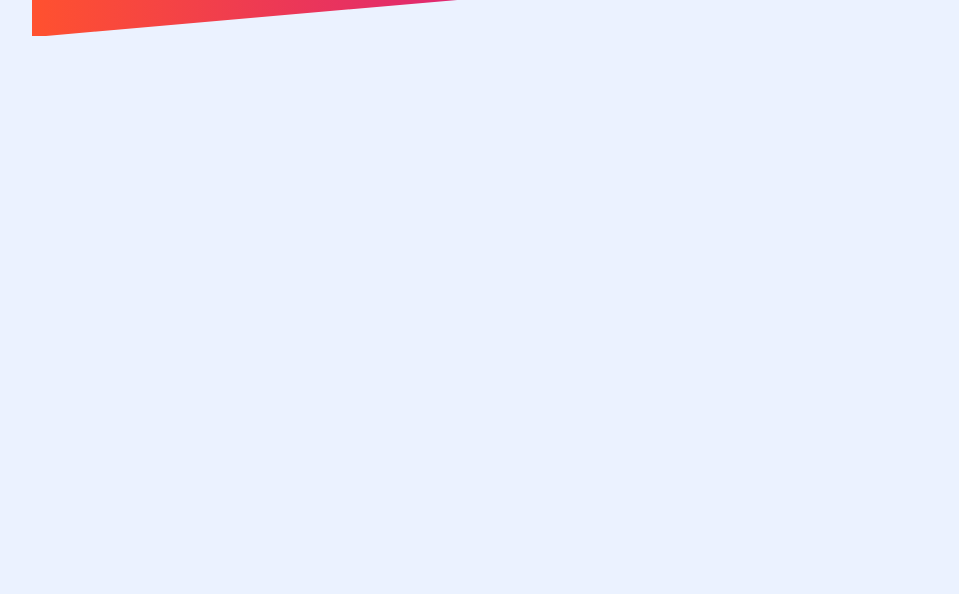
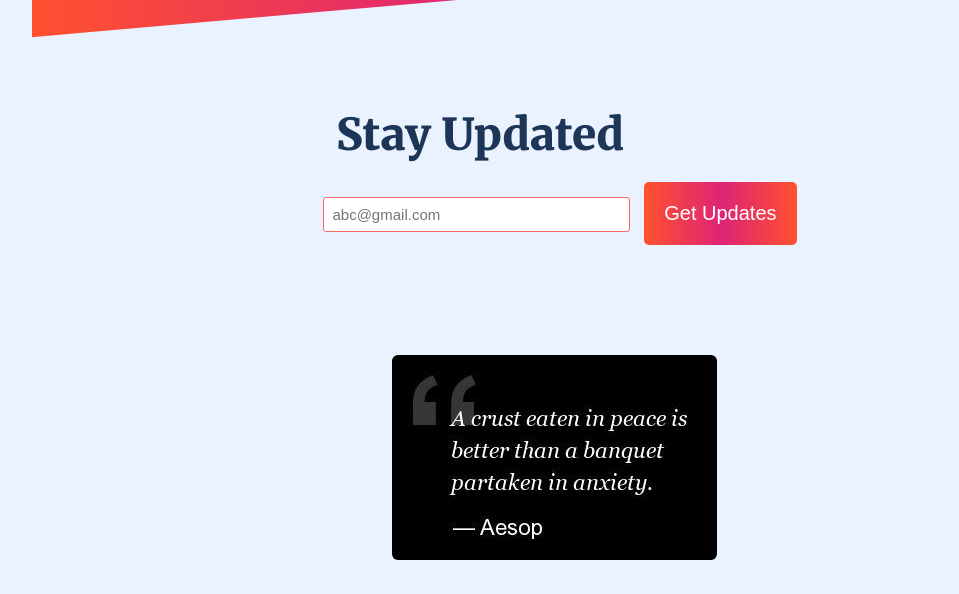
Before and after one commit to Baibhavi/Zomato-Webpage, a plain HTML site: page index.html in a window 1280 px wide. Shown: the part 1091-1685 px from the top of the page, without its empty margins (160-1119 px from the left). Before the commit the page ends 1127 px from the top, so only its background shows below. Drawn offline with Linux system fonts and the light colour scheme.

Commit message:
Added Some New Sections

```diff
--- a/index.html
+++ b/index.html
@@ -76,6 +76,31 @@
             </div>
             <div style="color:aliceblue; text-align:center">View more</div>
         </section>
+        <br>
+        <br>
+        <br>
+        <br>
+        <!--Updated section-->
+        <section class="stay__updated__container">
+            <h1 class="stay__updated__text">Stay Updated</h1>
+            <div class="stay__updated__card">
+                <input class="update__input" type="text" placeholder="abc@gmail.com" accept="email" size="30px">
+                <button class="button__primary">Get Updates</button>
+            </div>
+        </section>
+        <br>
+        <br>
+        <br>
+        <br>
+        <!--Quotation-->
+        <section class="quote__container">
+            <div class="quote">
+            <img class="quote__image"src="assets/Quotation.jpg" alt="">
+            </div>
+        </section>
     </main>
+    <footer>
+
+    </footer>
 </body>
 </html>
--- a/style.css
+++ b/style.css
@@ -27,9 +27,9 @@ body{
     );
     color: #fff;
     border: none;
-    padding: 12px;
-    border-radius: 6px;
-    font-weight: 600;
+    padding: 10px;
+    border-radius: 5px;
+    font-weight: 500;
 }
 .button__primary:hover{
     border: 2px solid #ff6767;
@@ -75,6 +75,32 @@ body{
     font-weight: 800;
     color: #1d3557;
 }
+.stay__updated__text{
+    margin-top: 30px;
+    margin-bottom: 20px;
+    text-align: center;
+    font-size: 30px;
+    font-weight: 800;
+    color: #1d3557;
+}
+.update__input{
+    padding: 8px;
+    margin: 10px;
+    margin-left: 160px;
+    font-size: 15px;
+    border: 1px solid #ff6767;
+    border-radius: 3px;
+}
+.quote{
+    padding: 10px;
+    margin-left: 350px;
+    align-items: center;
+
+}
+.quote__image{
+    border-radius: 6px;
+}
+
 
 @media (min-width: 768px){
     .explore__menu__lists{
@@ -125,6 +151,20 @@ body{
         flex-direction: row-reverse;
         align-items: center;
     }
+    .stay__updated__container{
+        position: relative;
+        text-align: center;
+    }
+    .quote__container{
+        margin-top: 20px;
+        display: flex;
+        flex-direction: row;
+        align-items: center;
+    }
+    .quote{
+        position: relative;
+    }
+
 }
 @media (min-width: 1024px){
     .container{
@@ -149,5 +189,8 @@ body{
     }
     .explore__menu__text{
         font-size: 48px;
+    }.stay__updated__text{
+        font-size: 44px;
     }
+
 }
```
Also changed, not shown: assets/Quotation.jpg (added).
